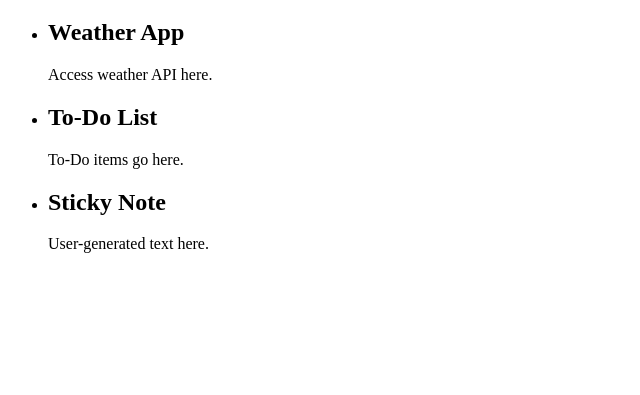
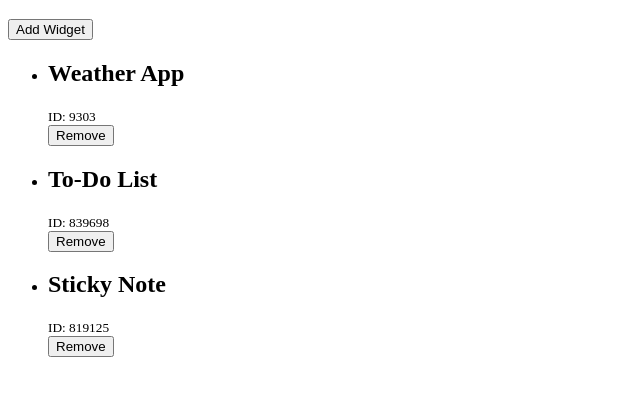
Before and after one commit to JoshuaCoquia/homepage-editor, an Astro site: page / in a window 1280 px wide. Shown: the part 61-456 px from the top of the page, without its empty margins (0-640 px from the left). Built offline with nearby package versions, Linux system fonts and the light colour scheme; Astro itself is replaced by a stand-in of ours.

Commit message:
feat: allow users to create and delete widgets using buttons

```diff
--- a/src/components/App.tsx
+++ b/src/components/App.tsx
@@ -6,12 +6,31 @@ interface Widget {
 
 }
 
-export default function App({ widgets }: { widgets: Widget[] | null }) {
-    const [widgetList, setWidgetList] = useState<Widget[] | null>(widgets);
-    return <ul>
-        {widgetList?.map(widget => <li key={widget.id}>
-            <h2>{widget.title}</h2>
-            <p>{widget.description}</p>
-        </li>)}
-    </ul>
+interface Props {
+    widgets?: Widget[];
 }
+
+export default function App({ widgets = [] }: Props) {
+    const [widgetList, setWidgetList] = useState<Widget[]>(widgets);
+
+    function addWidget(title: string, description: string) {
+        const newWidget: Widget = {
+            id: (Math.random() * 1000000).toFixed(0),
+            title,
+            description
+        };
+        setWidgetList([...widgetList!, newWidget]);
+    }
+
+    return <>
+        <button onClick={() => addWidget("New Widget", "New Widget")}>Add Widget</button>
+        <ul>
+            {widgetList?.map(widget => <li key={widget.id}>
+                <h2>{widget.title}</h2>
+                <small>ID: {widget.id}</small>
+                <br />
+                <button onClick={() => setWidgetList(widgetList.filter(w => w.id !== widget.id))}>Remove</button>
+            </li>)}
+        </ul>
+    </>
+}
--- a/src/pages/index.astro
+++ b/src/pages/index.astro
@@ -3,13 +3,13 @@ import Layout from "../layouts/BaseLayout.astro";
 import App from "../components/App.tsx";
 
 const widgets = [
-	{ id: "1", title: "Weather App", description: "Access weather API here." },
-	{ id: "2", title: "To-Do List", description: "To-Do items go here." },
-	{ id: "3", title: "Sticky Note", description: "User-generated text here." }
+	{ id: (Math.random() * 1000000).toFixed(0), title: "Weather App", description: "Access weather API here." },
+	{ id: (Math.random() * 1000000).toFixed(0), title: "To-Do List", description: "To-Do items go here." },
+	{ id: (Math.random() * 1000000).toFixed(0), title: "Sticky Note", description: "User-generated text here." }
 ];
 ---
 
 <Layout>
 	<h1>Homepage Editor</h1>
-	<App widgets={widgets}/>
+	<App widgets={widgets} client:load />
 </Layout>
```
